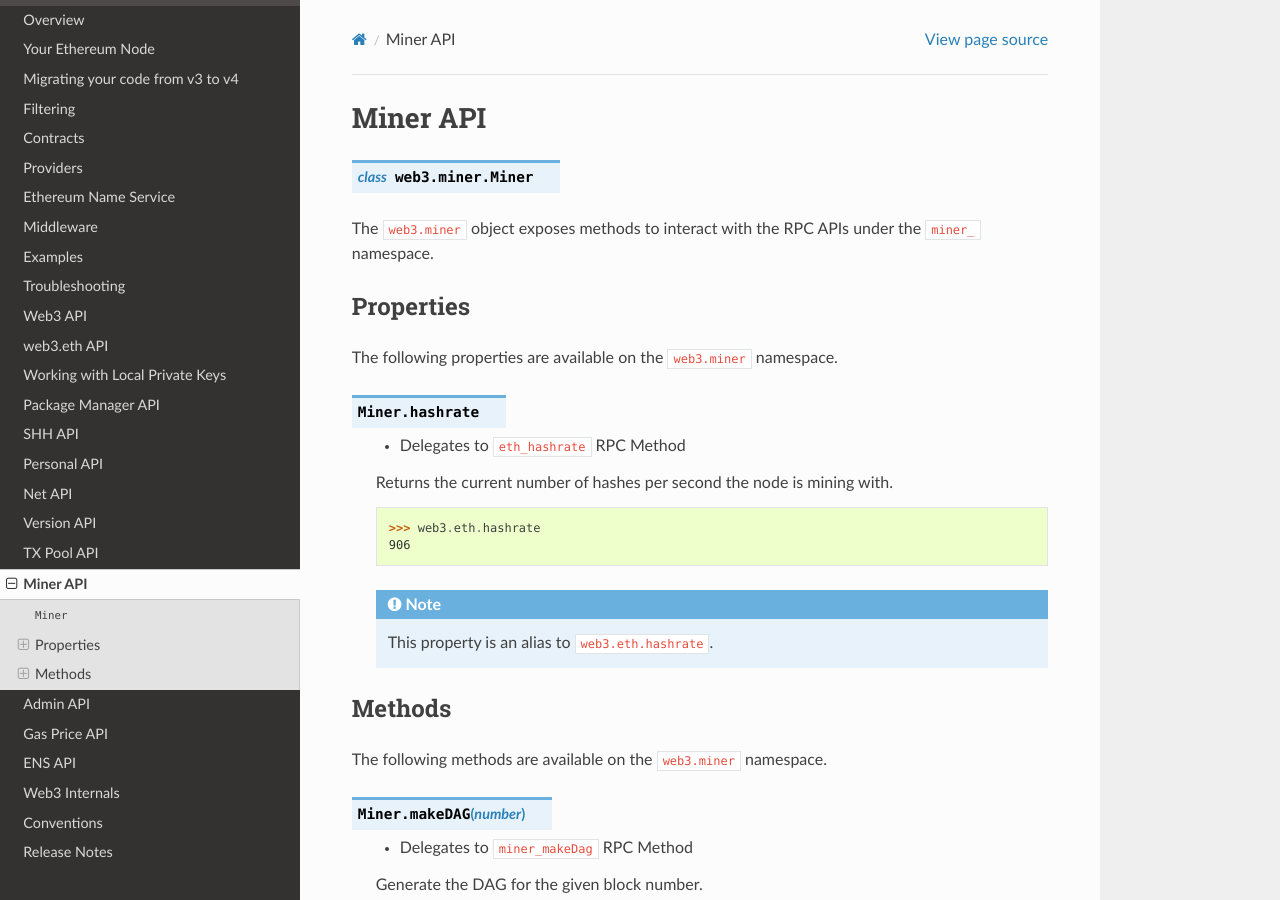
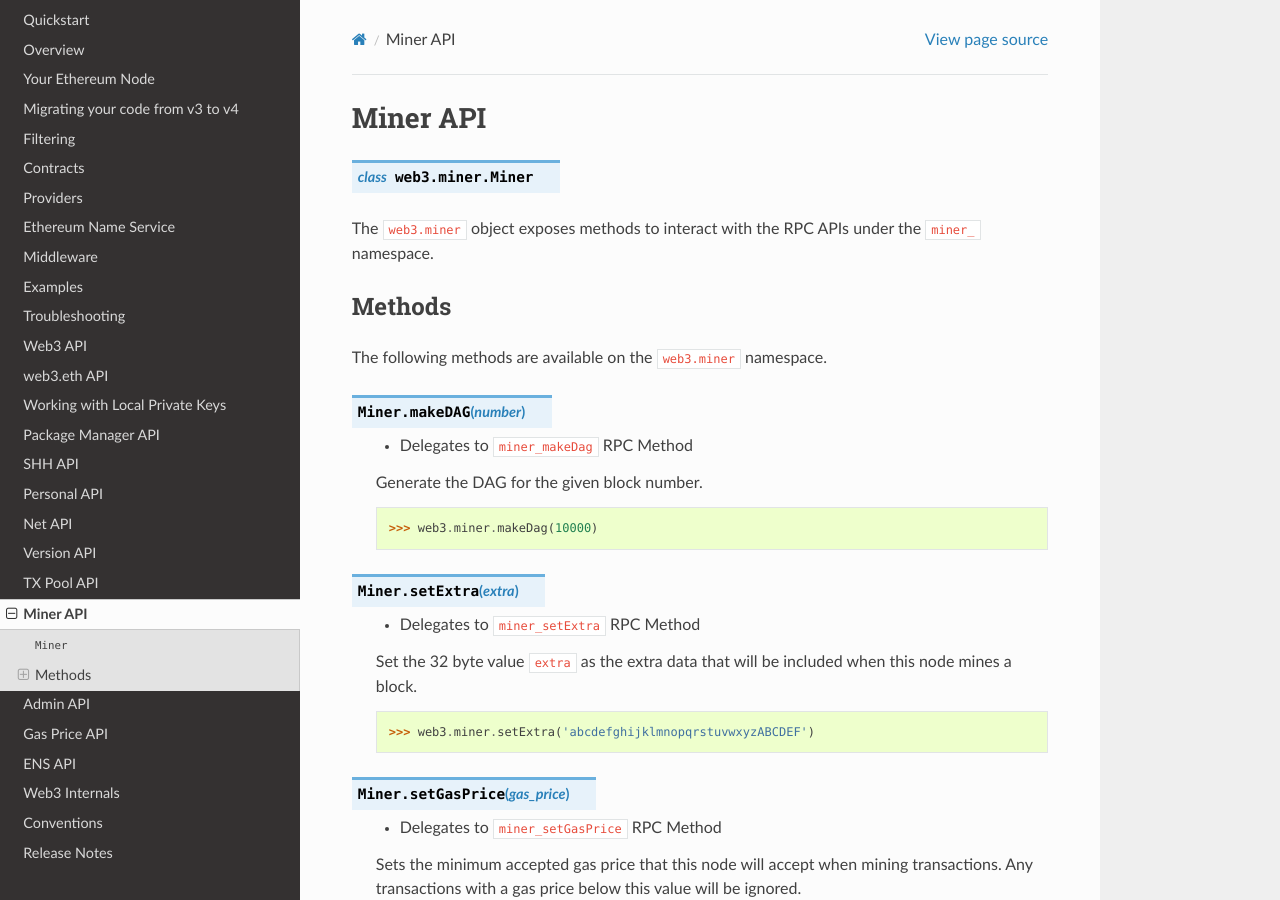
Before and after one commit to shuziren/web3.py, a Sphinx documentation site: the page built from docs/web3.miner.rst, in a window 1280 px wide and 900 px high. Built offline with Sphinx 7.4.7 and the Read the Docs theme 2.0.0, drawn with Linux system fonts in a browser that asks for light colours.

Commit message:
Remove web3.mining.hashrate and web3.version.network

```diff
--- a/docs/web3.miner.rst
+++ b/docs/web3.miner.rst
@@ -7,26 +7,6 @@ Miner API
 
 The ``web3.miner`` object exposes methods to interact with the RPC APIs under
 the ``miner_`` namespace.
-
-
-Properties
-----------
-
-The following properties are available on the ``web3.miner`` namespace.
-
-.. py:attribute:: Miner.hashrate
-
-    * Delegates to ``eth_hashrate`` RPC Method
-
-    Returns the current number of hashes per second the node is mining with.
-
-    .. code-block:: python
-
-        >>> web3.eth.hashrate
-        906
-
-
-    .. note:: This property is an alias to ``web3.eth.hashrate``.
 
 
 Methods
--- a/web3/version.py
+++ b/web3/version.py
@@ -14,9 +14,5 @@ class Version(Module):
         return self.web3.manager.request_blocking("web3_clientVersion", [])
 
     @property
-    def network(self):
-        return self.web3.manager.request_blocking("net_version", [])
-
-    @property
     def ethereum(self):
         return self.web3.manager.request_blocking("eth_protocolVersion", [])
```
Also changed, not shown: docs/web3.version.rst (+0 -12 lines), 9 other files.
